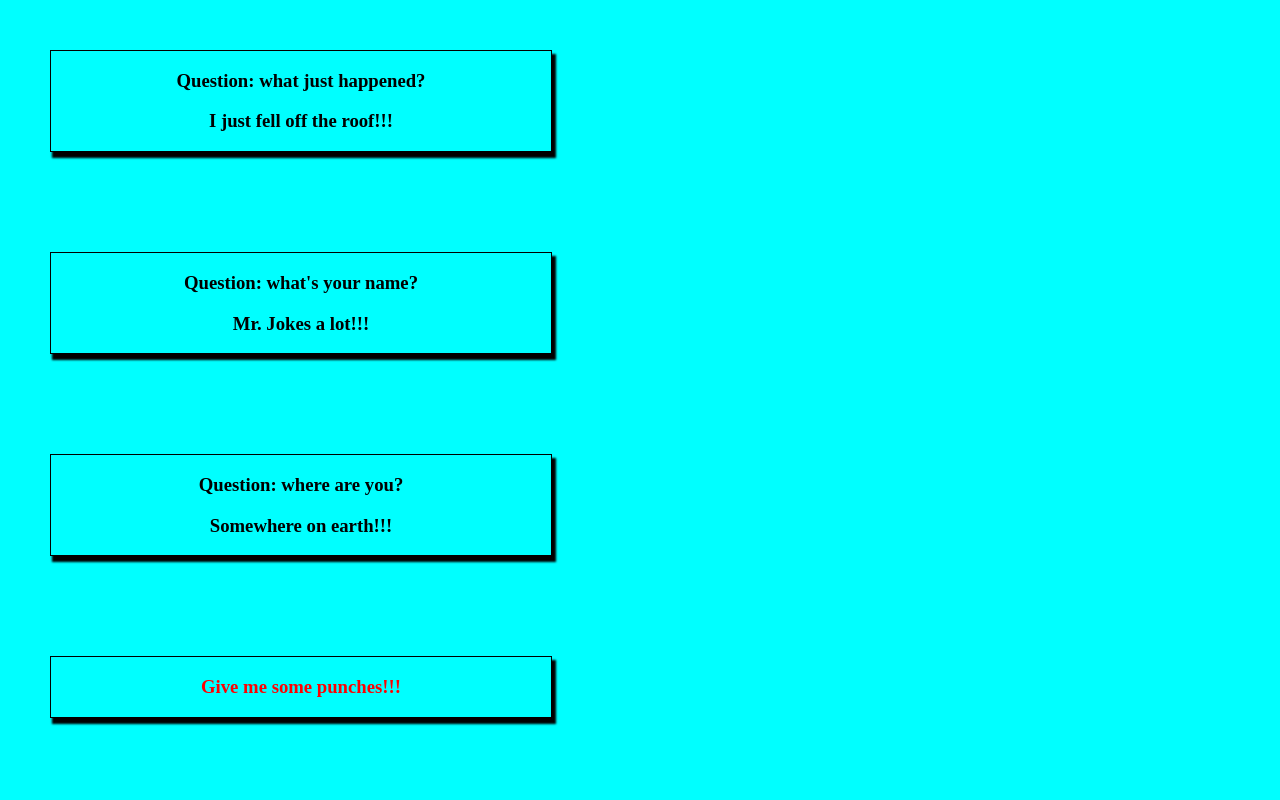
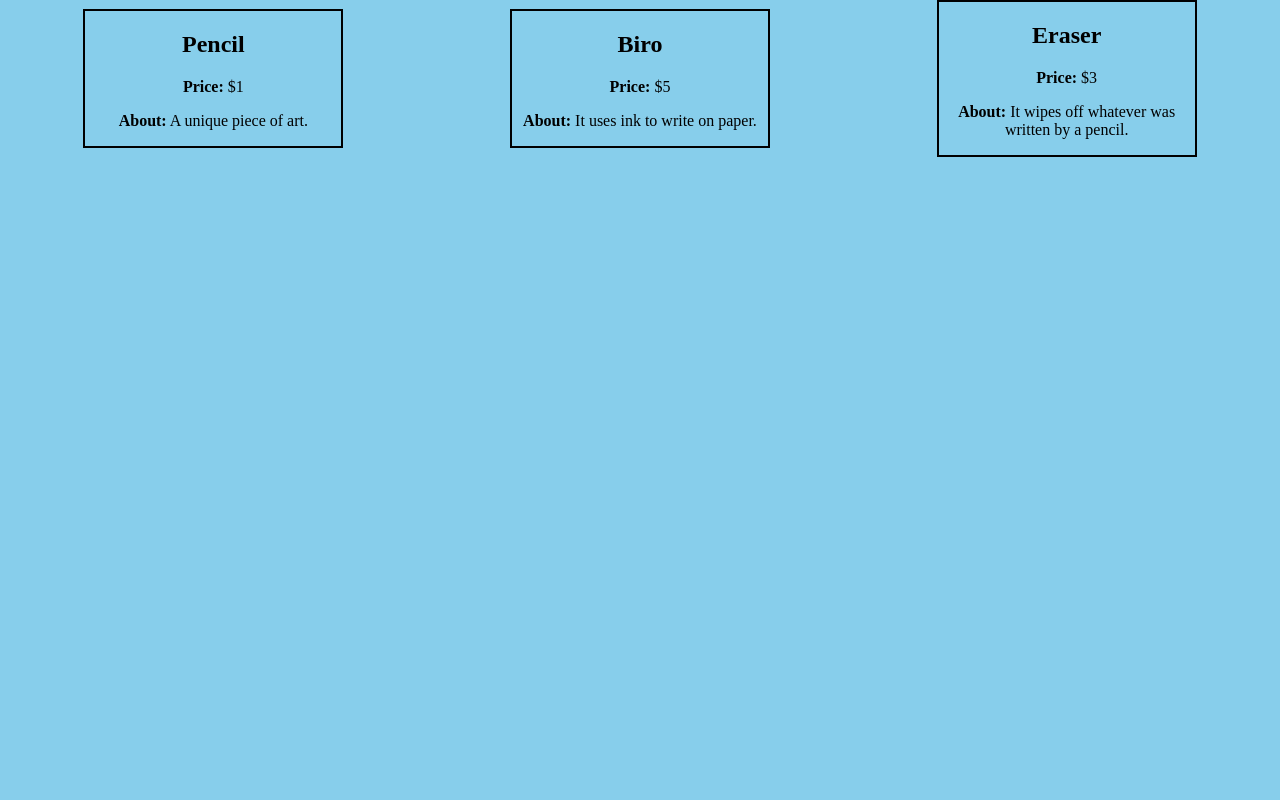
Before and after one commit to John-Flavian/Bob-react-lessons, a React (Create React App) app: page / in a window 1280 px wide. Shown: the top 800 px of the page. Built offline with nearby package versions, Linux system fonts and the light colour scheme.

Commit message:
Created my own products app and passed the challenge.

```diff
--- /dev/null
+++ b/src/Components/Product.js
@@ -0,0 +1,13 @@
+import React from 'react'
+
+function Product(props) {
+    return (
+        <div className="product">
+            <h2>{props.name}</h2>
+            <p> <b>Price:</b> ${props.price} </p>
+            <p> <b>About:</b> {props.description} </p>
+        </div>
+    )
+}
+
+export default Product
--- /dev/null
+++ b/src/Components/ProductsData.js
@@ -0,0 +1,25 @@
+const ProductsData = [
+    {
+        id:1,
+        name: "Pencil",
+        price: "1",
+        description: "A unique piece of art."
+    },
+
+    {
+        id: 2,
+        name: "Biro",
+        price: "5",
+        description: "It uses ink to write on paper."
+    },
+
+    {
+        id: 3,
+        name: "Eraser",
+        price: "3",
+        description: "It wipes off whatever was written by a pencil."
+    }
+]
+
+
+export default ProductsData
--- /dev/null
+++ b/src/ProductsApp.js
@@ -0,0 +1,21 @@
+import React from 'react'
+import ProductsData from './Components/ProductsData'
+import Product from './Components/Product'
+import './App.css'
+
+function ProductsApp() {
+
+const ProductsComponents = ProductsData.map((item) => {
+    return (
+<Product name={item.name} description={item.description} price={item.price} key={item.id} />
+
+            )})
+
+console.log(ProductsComponents)
+    return ( <div className="products-container">
+        {ProductsComponents}
+            </div>
+    )
+}
+
+export default ProductsApp
--- a/src/index.css
+++ b/src/index.css
@@ -76,3 +76,16 @@ input[type=checkbox]:focus {
   margin: 50px;
   width: 500px;
 }
+
+.product {
+  border: 2px solid black;
+  background-color: #87ceeb;
+  width: 20%;
+  text-align: center;
+  margin: auto;
+}
+
+.products-container {
+  display: flex;
+  align-items: center;
+}
--- a/src/index.js
+++ b/src/index.js
@@ -1,6 +1,8 @@
 import React from 'react';
 import ReactDOM from 'react-dom';
-import JokesApp from './JokesApp'
+import ProductsApp from './ProductsApp'
+
+//import JokesApp from './JokesApp'
 //import TodoApp from './TodoApp'
 //import * as serviceWorker from './serviceWorker';
 //import Contacts from './Components/Contacts'
@@ -15,7 +17,7 @@ import JokesApp from './JokesApp'
 
 ReactDOM.render(
 
-  <JokesApp />, document.getElementById('root')
+  <ProductsApp />, document.getElementById('root')
 );
 
 /*
```
Also changed, not shown: src/JokesApp.js (+8 -0 lines).
